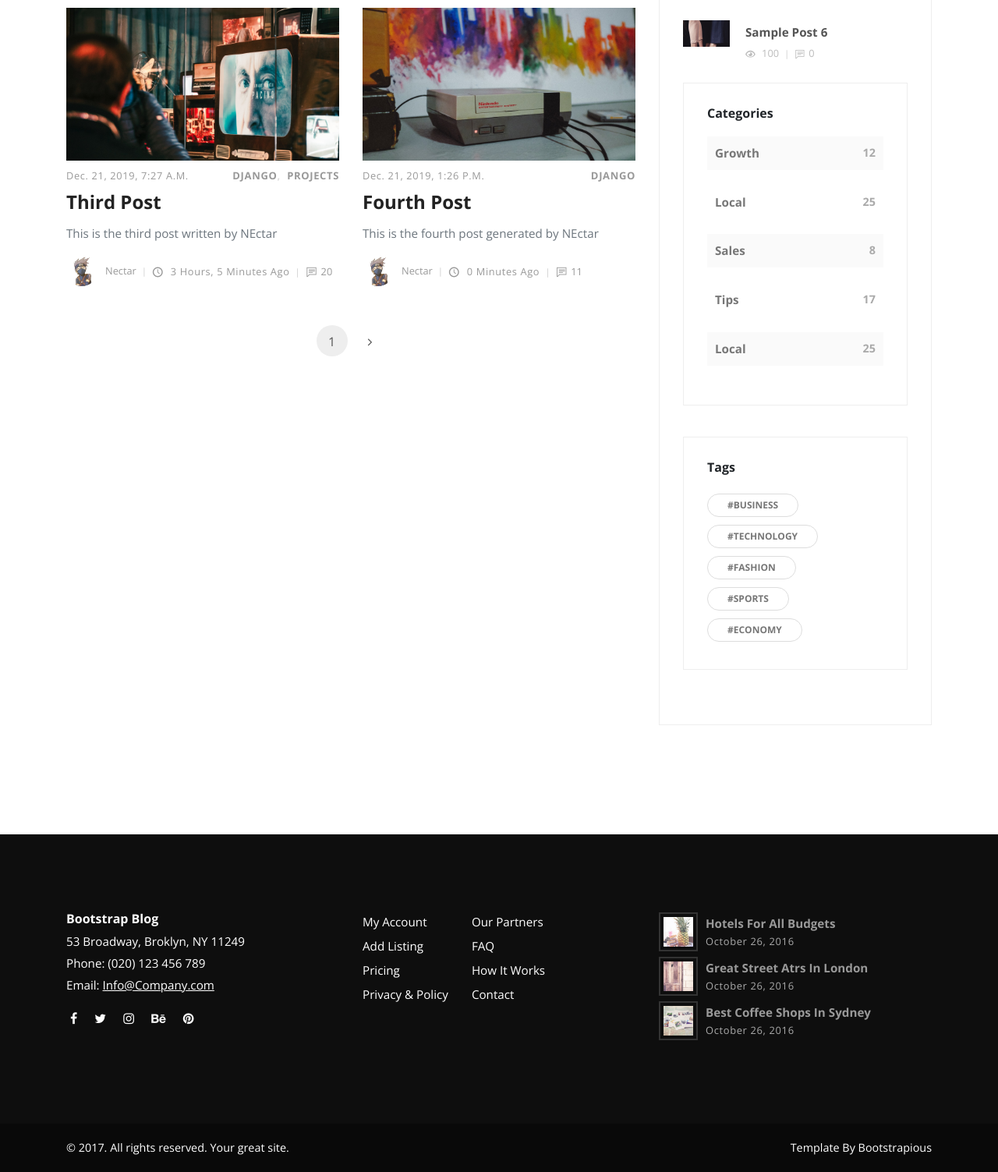
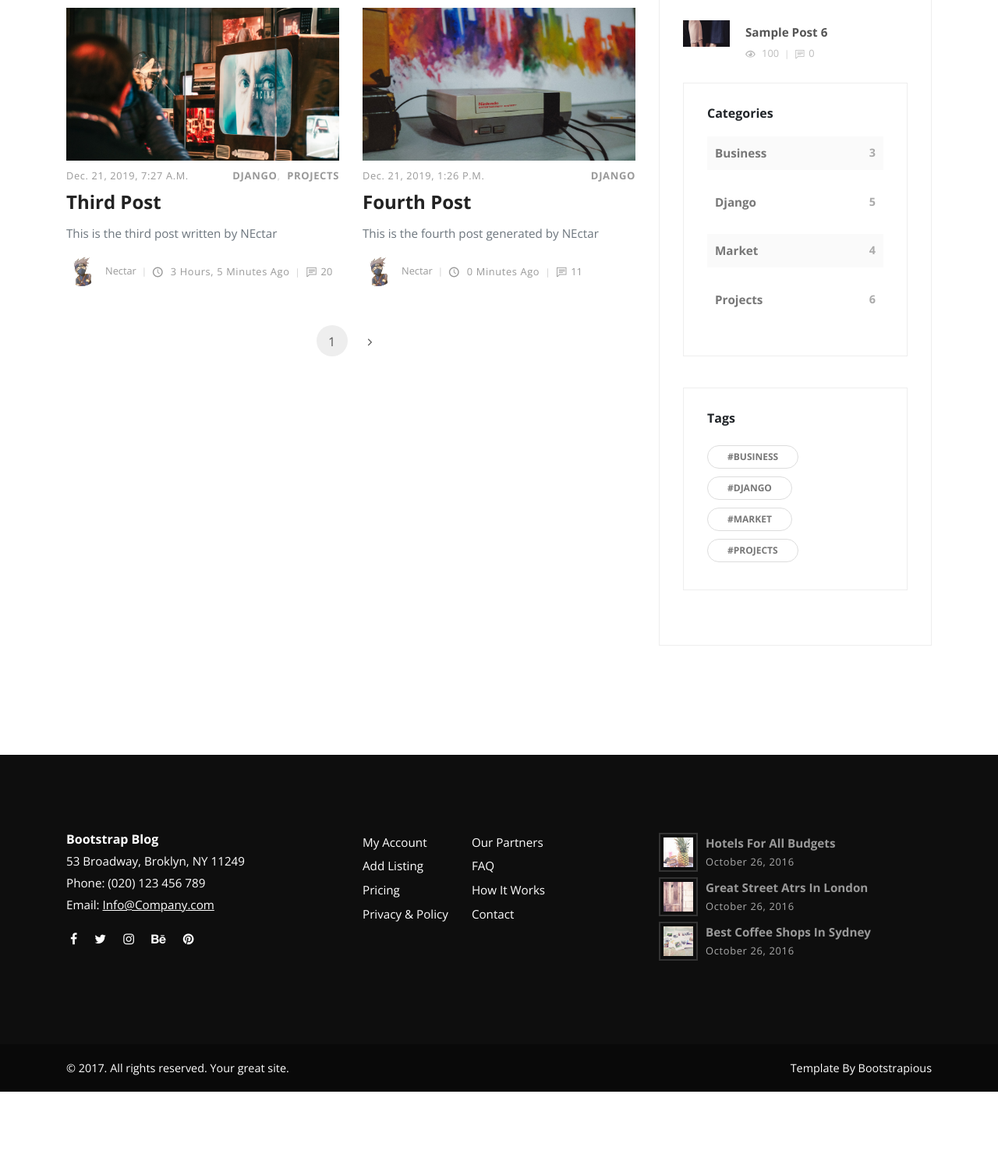
Before and after one commit to piyushsingariya/blog_application_django, a Django app: page /blog/ in a window 1280 px wide. Shown: the part 529-2032 px from the top of the page at 78% size. After the commit the page ends 1929 px from the top, so only its background shows below. Run offline with Django 3.2, Linux system fonts and the light colour scheme; data comes from the database, SQL or seed files in the repository; both versions use the stored data as it was after the commit; some libraries are stand-ins or nearby versions.

Commit message:
Scraped categories and their count

```diff
--- a/src/posts/views.py
+++ b/src/posts/views.py
@@ -1,7 +1,15 @@
+from django.db.models import Count
 from django.core.paginator import Paginator, EmptyPage, PageNotAnInteger
 from django.shortcuts import render
 from .models import Post
 from marketing.models import Signup
+
+def get_category_count():
+     queryset = Post \
+         .objects \
+         .values('categories__title') \
+         .annotate(Count('categories__title'))
+     return queryset
 
 def index(request):
     featured_index = Post.objects.filter(featured=True)
@@ -22,6 +30,8 @@ def index(request):
     return render(request, 'index.html', context)
 
 def blog(request):
+
+    category_count = get_category_count()
     post_list = Post.objects.all()
     latest_posts = Post.objects.order_by('-timestamp')[0:3]
     paginator = Paginator(post_list, 4)
@@ -39,6 +49,7 @@ def blog(request):
         'queryset': paginated_queryset,
         'latest_posts': latest_posts,
         'page_number': page_requested_var,
+        'category_count': category_count,
 
     }
     return render(request, 'blog.html', context)
--- a/src/templates/blog.html
+++ b/src/templates/blog.html
@@ -84,11 +84,10 @@
             <header>
               <h3 class="h6">Categories</h3>
             </header>
-            <div class="item d-flex justify-content-between"><a href="#">Growth</a><span>12</span></div>
-            <div class="item d-flex justify-content-between"><a href="#">Local</a><span>25</span></div>
-            <div class="item d-flex justify-content-between"><a href="#">Sales</a><span>8</span></div>
-            <div class="item d-flex justify-content-between"><a href="#">Tips</a><span>17</span></div>
-            <div class="item d-flex justify-content-between"><a href="#">Local</a><span>25</span></div>
+            {% for cat in category_count %}
+            <div class="item d-flex justify-content-between">
+              <a href="#">{{ cat.categories__title }}</a><span>{{ cat.categories__title__count}}</span></div>
+            {% endfor %}
           </div>
           <!-- Widget [Tags Cloud Widget]-->
           <div class="widget tags">
@@ -96,11 +95,9 @@
               <h3 class="h6">Tags</h3>
             </header>
             <ul class="list-inline">
-              <li class="list-inline-item"><a href="#" class="tag">#Business</a></li>
-              <li class="list-inline-item"><a href="#" class="tag">#Technology</a></li>
-              <li class="list-inline-item"><a href="#" class="tag">#Fashion</a></li>
-              <li class="list-inline-item"><a href="#" class="tag">#Sports</a></li>
-              <li class="list-inline-item"><a href="#" class="tag">#Economy</a></li>
+            {% for cat in category_count %}
+              <li class="list-inline-item"><a href="#" class="tag">#{{ cat.categories__title}}</a></li>
+            {% endfor %}
             </ul>
           </div>
         </aside>
```
Also changed, not shown: src/db.sqlite3.
